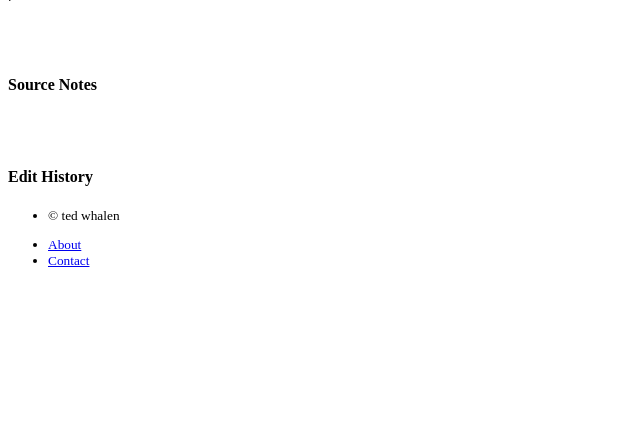
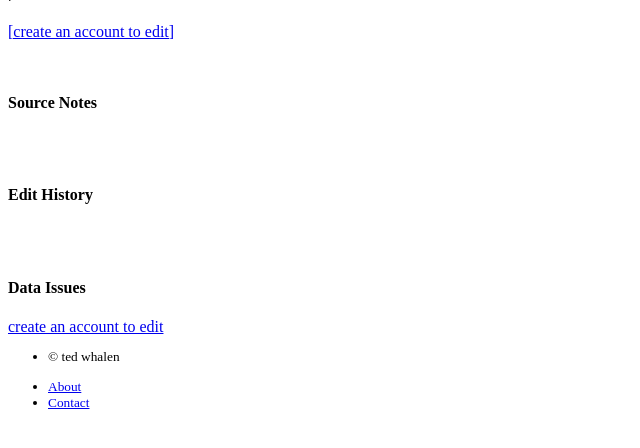
Before and after one commit to tewhalen/chicagodir, a Flask app: template chicagodir/templates/streets/street_index.html in a window 1280 px wide. Shown: the part 222-670 px from the top of the page, without its empty margins (0-640 px from the left). Run offline with Flask 2, Linux system fonts and the light colour scheme; the template is opened without the code that fills it, so the values that code supplies are empty; parts of the project's set-up code (start-up, migrations or seed data) failed here and were passed over.

Commit message:
improving street page ui

```diff
--- a/chicagodir/templates/streets/street_edit.html
+++ b/chicagodir/templates/streets/street_edit.html
@@ -315,7 +315,7 @@
                 {% endfor %}
             </ul>
             {% endif %}
-            <input type="submit" value="submit">
+            <input class="btn btn-primary" type="submit" value="submit">
         </div>
 
 </div>
--- a/chicagodir/templates/streets/street_index.html
+++ b/chicagodir/templates/streets/street_index.html
@@ -26,7 +26,9 @@
                     {{street.max_address}}
                 </h4>
                 {% if current_user and current_user.is_authenticated %}
-                <a href="edit">(edit)</a>
+                <a class="btn btn-primary" href="edit">edit</a>
+                {% else %}
+                <a href="{{url_for('public.register')}}">[create an account to edit]</a>
                 {% endif %}
                 <div>{{street.historical_note}}</div>
                 <!-- <div>dates: {{street.start_date}}
@@ -47,9 +49,9 @@
                 </svg>
                 <div>
                     <h4 class="fw-bold mb-0">Predecessors</h4>
-                    <ul>
+                    <ul class="list-group">
                         {% for page in street.predecessor_changes() %}
-                        <ul><a
+                        <ul class="list-group-item"><a
                                 href="{{ url_for('street.view_street', tag=page.from_street.street_id) }}">{{page.from_street.full_name}}</a>
                             ({{page.from_street.short_info()}})
                         </ul>
@@ -65,9 +67,9 @@
                 </svg>
                 <div>
                     <h4 class="fw-bold mb-0">Successors</h4>
-                    <ul>
+                    <ul class="list-group">
                         {% for page in street.successor_changes() %}
-                        <li><a
+                        <li class="list-group-item"><a
                                 href="{{ url_for('street.view_street', tag=page.to_street.street_id) }}">{{page.to_street.full_name}}</a>
                             {{page.to_street.short_info()}}
                         </li>
@@ -83,9 +85,9 @@
                 </svg>
                 <div>
                     <h4 class="fw-bold mb-0">Similarly named streets</h4>
-                    <ul>
+                    <ul class="list-group">
                         {% for similar_street in street.similar_streets() %}
-                        <li><a
+                        <li class="list-group-item"><a
                                 href="{{ url_for('street.view_street', tag=similar_street.street_id) }}">{{similar_street.full_name}}</a>
                             {{similar_street.short_tag()}}
                         </li>
@@ -110,7 +112,25 @@
                 <div>
                     <h4 class="fw-bold mb-0">Edit History</h4>
                     <p> {% for edit in street.edits %}
-                        {{edit.timestamp}} {{edit.user}} {{edit.note}}<br> {% endfor %}</p>
+                        {{edit.timestamp}} {{edit.user.username}} {{edit.note}}<br> {% endfor %}
+                    </p>
+                </div>
+            </div>
+            <div class="col d-flex align-items-start">
+                <svg class="bi text-muted flex-shrink-0 me-3" width="1.75em" height="1.75em">
+                    <use xlink:href="#speedometer2"></use>
+                </svg>
+                <div>
+                    <h4 class="fw-bold mb-0">Data Issues</h4>
+                    <ul class="list-group"> {% for issue in street.data_issues() %}
+                        <li class="list-group-item list-group-item-{{issue.level}}"><i class="{{issue.icon}}"></i>
+                            {{issue.issue}}</li> {% endfor %}
+                    </ul>
+                    {% if current_user and current_user.is_authenticated %}
+                    <a class="btn btn-primary" href="edit">edit</a>
+                    {% else %}
+                    <a class="btn btn-primary" href="{{url_for('public.register')}}">create an account to edit</a>
+                    {% endif %}
                 </div>
             </div>
 
```
